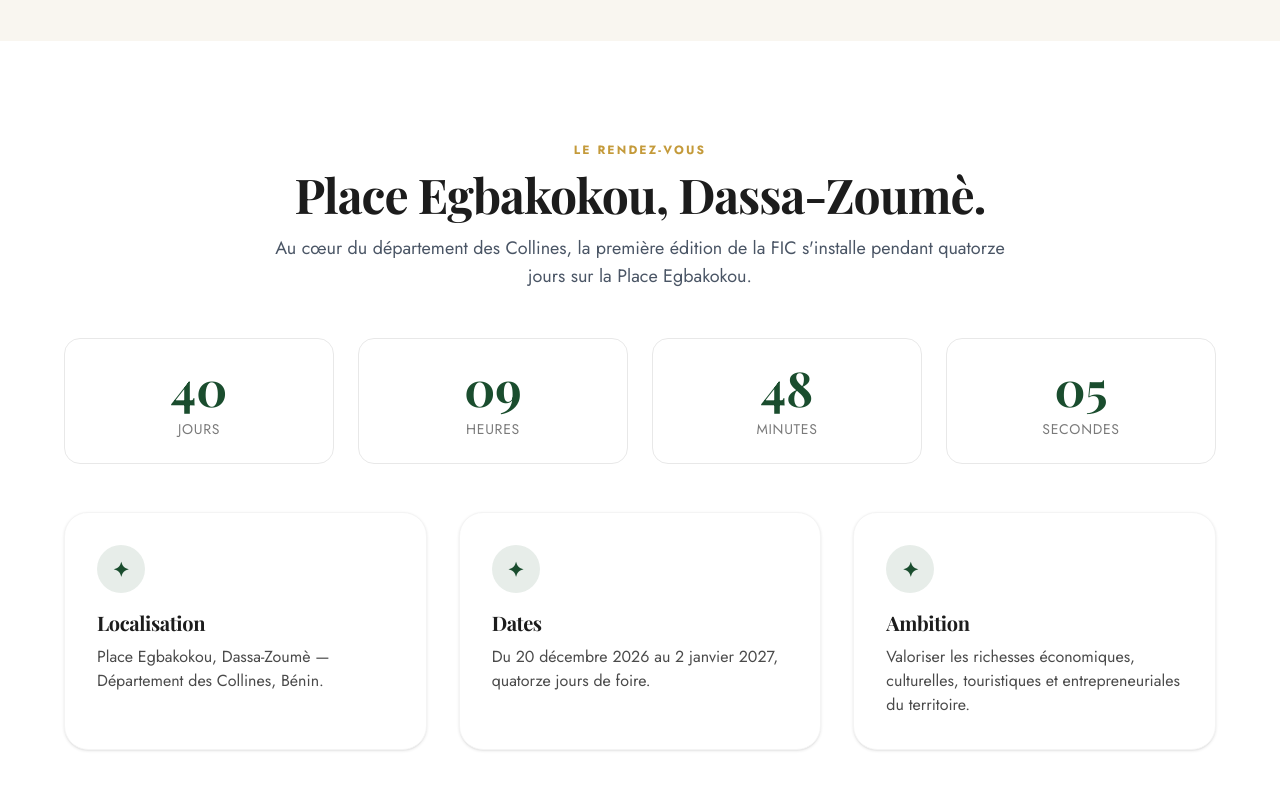
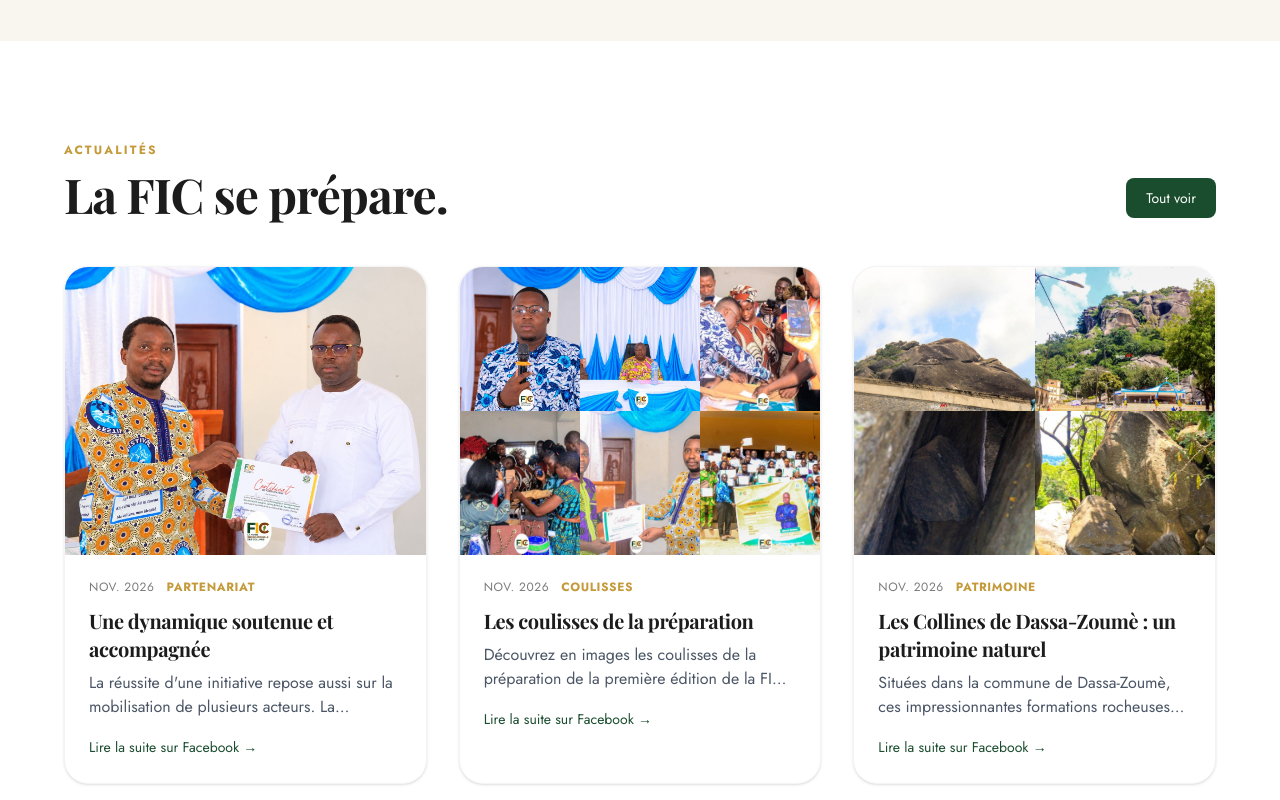
Before and after one commit to kotchoffas-commits/fic-site, a Next.js app in the folder next/: page / in a window 1280 px wide. Shown: the part 1380-2180 px from the top of the page. Built offline with nearby package versions, Linux system fonts and the light colour scheme.

Commit message:
feat(next): section Actualités — NewsCard réutilisable (single + albums) + modal lightbox

```diff
--- a/next/app/page.tsx
+++ b/next/app/page.tsx
@@ -1,5 +1,6 @@
 import Hero from "@/components/sections/Hero";
 import VideoSection from "@/components/sections/VideoSection";
+import NewsPreview from "@/components/sections/NewsPreview";
 import Countdown from "@/components/sections/Countdown";
 import InfoCards from "@/components/sections/InfoCards";
 import ConvictionSection from "@/components/sections/ConvictionSection";
@@ -10,6 +11,7 @@ export default function Home() {
     <>
       <Hero />
       <VideoSection />
+      <NewsPreview />
       <section className="py-16 md:py-24 bg-white">
         <div className="max-w-[1200px] mx-auto px-6">
           <div className="text-center max-w-3xl mx-auto mb-12">
--- /dev/null
+++ b/next/components/sections/NewsCard.tsx
@@ -0,0 +1,113 @@
+"use client";
+
+import Image from "next/image";
+import Link from "next/link";
+import { useState } from "react";
+
+export type NewsItem =
+  | { type: "single"; img: string; date: string; cat: string; title: string; text: string; link: string }
+  | { type: "album"; album: string[]; date: string; cat: string; title: string; text: string; link: string };
+
+export default function NewsCard({ item }: { item: NewsItem }) {
+  const [modal, setModal] = useState<number | null>(null);
+  const images = item.type === "single" ? [item.img] : item.album;
+
+  return (
+    <>
+      <article className="group bg-white rounded-3xl overflow-hidden shadow-sm hover:shadow-2xl hover:-translate-y-2 transition-all duration-500 border border-gray-100">
+        {item.type === "single" ? (
+          <div className="relative h-72 overflow-hidden cursor-pointer" onClick={() => setModal(0)}>
+            <Image
+              src={item.img}
+              alt={item.title}
+              fill
+              sizes="(max-width: 768px) 100vw, 33vw"
+              className="object-cover group-hover:scale-110 transition duration-700"
+            />
+          </div>
+        ) : (
+          <div
+            className={`grid ${item.album.length === 6 ? "grid-cols-3" : "grid-cols-2"} h-72 overflow-hidden cursor-pointer`}
+            onClick={() => setModal(0)}
+          >
+            {item.album.map((src, i) => (
+              <div key={i} className="relative overflow-hidden">
+                <Image
+                  src={src}
+                  alt={`Album ${i + 1}`}
+                  fill
+                  sizes="20vw"
+                  className="object-cover group-hover:scale-110 transition duration-700"
+                />
+              </div>
+            ))}
+          </div>
+        )}
+
+        <div className="p-6">
+          <div className="flex items-center gap-3 text-xs uppercase tracking-wider mb-3">
+            <span className="text-gray-500">{item.date}</span>
+            <span className="text-gold font-semibold">{item.cat}</span>
+          </div>
+          <h3 className="font-serif text-xl font-bold mb-2 line-clamp-2">{item.title}</h3>
+          <p className="text-gray-600 line-clamp-2 mb-4">{item.text}</p>
+          <Link
+            href={item.link}
+            target="_blank"
+            rel="noopener"
+            className="text-green font-medium text-sm hover:text-green-dark transition"
+          >
+            Lire la suite sur Facebook →
+          </Link>
+        </div>
+      </article>
+
+      {modal !== null && (
+        <div
+          className="fixed inset-0 z-[200] bg-black/90 flex items-center justify-center p-4"
+          onClick={() => setModal(null)}
+        >
+          <div className="relative max-w-5xl w-full max-h-[85vh]" onClick={(e) => e.stopPropagation()}>
+            <Image
+              src={images[modal]}
+              alt={`Image ${modal + 1}`}
+              width={1200}
+              height={800}
+              className="w-full h-auto max-h-[85vh] object-contain"
+            />
+            <div className="absolute top-4 right-4 flex gap-2">
+              <button
+                onClick={() => setModal(null)}
+                className="w-10 h-10 rounded-full bg-white/20 text-white hover:bg-white/30"
+                aria-label="Fermer"
+              >
+                ×
+              </button>
+            </div>
+            {images.length > 1 && (
+              <>
+                <button
+                  onClick={() => setModal((modal - 1 + images.length) % images.length)}
+                  className="absolute left-2 top-1/2 -translate-y-1/2 w-12 h-12 rounded-full bg-white/20 text-white hover:bg-white/30 text-2xl"
+                  aria-label="Précédent"
+                >
+                  ‹
+                </button>
+                <button
+                  onClick={() => setModal((modal + 1) % images.length)}
+                  className="absolute right-2 top-1/2 -translate-y-1/2 w-12 h-12 rounded-full bg-white/20 text-white hover:bg-white/30 text-2xl"
+                  aria-label="Suivant"
+                >
+                  ›
+                </button>
+                <div className="absolute bottom-4 left-1/2 -translate-x-1/2 text-white text-sm bg-black/50 px-3 py-1 rounded-full">
+                  {modal + 1} / {images.length}
+                </div>
+              </>
+            )}
+          </div>
+        </div>
+      )}
+    </>
+  );
+}
--- /dev/null
+++ b/next/components/sections/NewsPreview.tsx
@@ -0,0 +1,72 @@
+import Link from "next/link";
+import NewsCard, { type NewsItem } from "./NewsCard";
+
+const ITEMS: NewsItem[] = [
+  {
+    type: "single",
+    img: "/assets/actualites/id1.jpg",
+    date: "Nov. 2026",
+    cat: "Partenariat",
+    title: "Une dynamique soutenue et accompagnée",
+    text: "La réussite d'une initiative repose aussi sur la mobilisation de plusieurs acteurs. La formation sur le packaging a bénéficié du soutien des autorités locales, des médias et des plateformes numériques...",
+    link: "https://www.facebook.com/FoireInternationaledescollines",
+  },
+  {
+    type: "album",
+    album: [
+      "/assets/actualites/al1.jpg",
+      "/assets/actualites/al2.jpg",
+      "/assets/actualites/al3.jpg",
+      "/assets/actualites/al4.jpg",
+      "/assets/actualites/al5.jpg",
+      "/assets/actualites/al6.jpg",
+    ],
+    date: "Nov. 2026",
+    cat: "Coulisses",
+    title: "Les coulisses de la préparation",
+    text: "Découvrez en images les coulisses de la préparation de la première édition de la FIC. Une équipe mobilisée pour valoriser les Collines...",
+    link: "https://www.facebook.com/FoireInternationaledescollines",
+  },
+  {
+    type: "album",
+    album: [
+      "/assets/actualites/co1.jpg",
+      "/assets/actualites/co2.jpg",
+      "/assets/actualites/co3.jpg",
+      "/assets/actualites/co4.jpg",
+    ],
+    date: "Nov. 2026",
+    cat: "Patrimoine",
+    title: "Les Collines de Dassa-Zoumè : un patrimoine naturel",
+    text: "Situées dans la commune de Dassa-Zoumè, ces impressionnantes formations rocheuses font la renommée de la cité des 41 collines...",
+    link: "https://www.facebook.com/FoireInternationaledescollines",
+  },
+];
+
+export default function NewsPreview() {
+  return (
+    <section className="py-16 md:py-24 bg-white">
+      <div className="max-w-[1200px] mx-auto px-6">
+        <div className="flex flex-wrap justify-between items-end gap-4 mb-12">
+          <div>
+            <span className="inline-block text-xs font-semibold tracking-[0.18em] uppercase text-gold mb-3">
+              Actualités
+            </span>
+            <h2 className="font-serif text-3xl md:text-5xl font-bold">La FIC se prépare.</h2>
+          </div>
+          <Link
+            href="/actualites"
+            className="bg-green text-white px-5 py-2.5 rounded-lg font-medium text-sm hover:bg-green-dark transition"
+          >
+            Tout voir
+          </Link>
+        </div>
+        <div className="grid grid-cols-1 md:grid-cols-2 lg:grid-cols-3 gap-8">
+          {ITEMS.map((it, i) => (
+            <NewsCard key={i} item={it} />
+          ))}
+        </div>
+      </div>
+    </section>
+  );
+}
```
